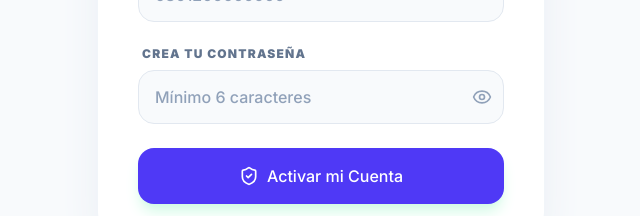
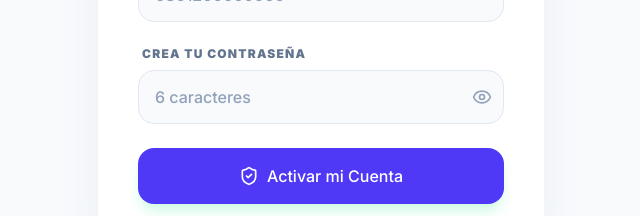
Before and after one commit to melvinvargas1608/asistencia-estudiantes, a Next.js app: page /login in a window 1280 px wide. Both pictures are taken after a click on the button "Soy estudiante, es mi primer ingreso". Shown: the part 444-660 px from the top of the page, without its empty margins (319-959 px from the left). Built offline with nearby package versions, Linux system fonts and the light colour scheme.

Commit message:
Fix: Strict 6-character password limit for all roles (Final)

```diff
--- a/src/app/login/page.tsx
+++ b/src/app/login/page.tsx
@@ -74,6 +74,11 @@ function LoginForm() {
             return
         }
 
+        if (regPassword.length !== 6) {
+            setError('La contraseña debe tener exactamente 6 caracteres.')
+            return
+        }
+
         setLoading(true)
         try {
             const res = await fetch('/api/register-teacher', {
@@ -116,8 +121,8 @@ function LoginForm() {
             return
         }
 
-        if (password.length < 6) {
-            setError('La contraseña debe tener al menos 6 caracteres.')
+        if (password.length !== 6) {
+            setError('La contraseña debe tener exactamente 6 caracteres.')
             return
         }
 
@@ -230,7 +235,8 @@ function LoginForm() {
                                         value={password}
                                         onChange={(e) => setPassword(e.target.value)}
                                         className="block w-full px-4 py-3.5 bg-slate-50 border border-slate-200 rounded-2xl text-slate-900 placeholder-slate-400 focus:outline-none focus:ring-4 focus:ring-indigo-50 focus:border-indigo-500 transition-all font-medium"
-                                        placeholder="••••••••"
+                                        maxLength={6}
+                                        placeholder="6 caracteres"
                                     />
                                     <button
                                         type="button"
@@ -314,7 +320,8 @@ function LoginForm() {
                                         value={password}
                                         onChange={(e) => setPassword(e.target.value)}
                                         className="block w-full px-4 py-3.5 bg-slate-50 border border-slate-200 rounded-2xl text-slate-900 placeholder-slate-400 focus:outline-none focus:ring-4 focus:ring-indigo-50 focus:border-indigo-500 transition-all font-medium"
-                                        placeholder="Mínimo 6 caracteres"
+                                        maxLength={6}
+                                        placeholder="6 caracteres"
                                     />
                                     <button
                                         type="button"
@@ -383,7 +390,7 @@ function LoginForm() {
 
                             <div>
                                 <label className="block text-xs font-black text-slate-500 uppercase tracking-widest ml-1 mb-1.5">Crea tu contraseña</label>
-                                <input type="password" required value={regPassword} onChange={e => setRegPassword(e.target.value)} className="w-full px-4 py-3 bg-slate-50 border border-slate-200 rounded-xl text-sm" placeholder="Mínimo 6 caracteres" />
+                                <input type="password" required value={regPassword} maxLength={6} onChange={e => setRegPassword(e.target.value)} className="w-full px-4 py-3 bg-slate-50 border border-slate-200 rounded-xl text-sm" placeholder="Define 6 caracteres" />
                             </div>
 
                             <Button type="submit" loading={loading} className="w-full h-14 !rounded-2xl text-base shadow-lg shadow-indigo-100" icon={<UserPlus className="w-5 h-5" />}>
```
